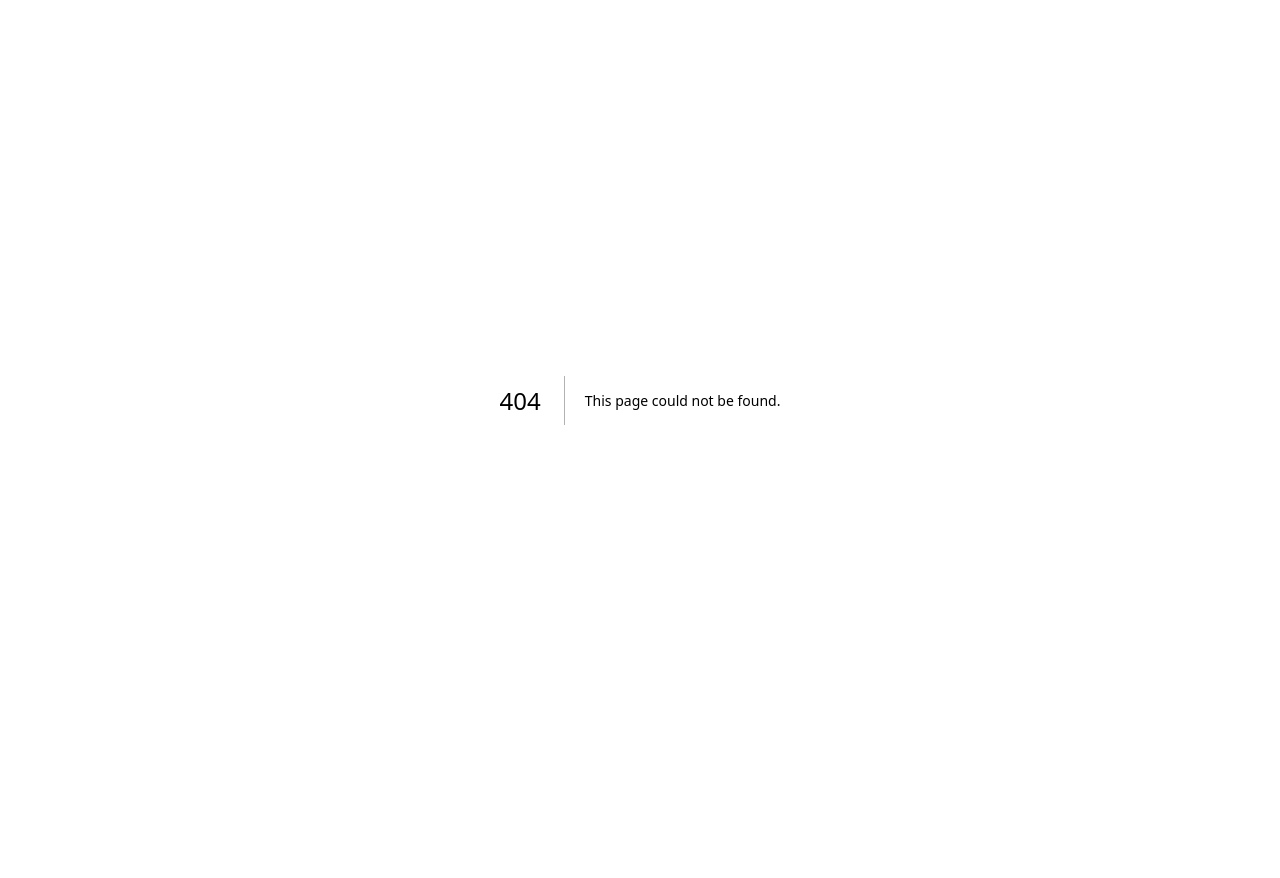
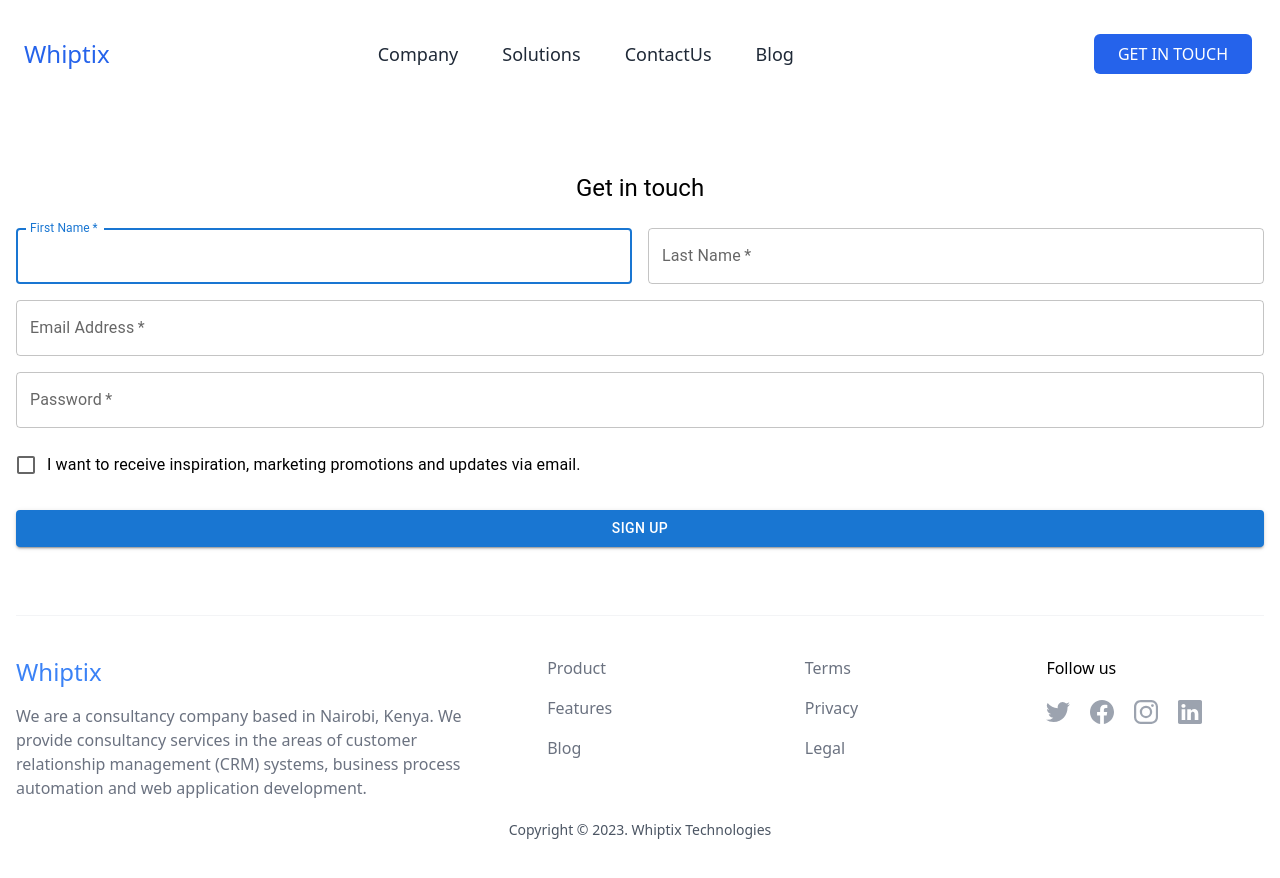
Before and after one commit to craiptan/blog, a Next.js app: page /ContactUs in a window 1280 px wide. Before the commit this address had no page. Shown: the top 878 px of the page. Before the commit the page ends 800 px from the top, so only its background shows below. Built offline with nearby package versions, Linux system fonts and the light colour scheme.

Commit message:
added contact us skeleton

```diff
--- a/package.json
+++ b/package.json
@@ -9,8 +9,13 @@
     "lint": "next lint"
   },
   "dependencies": {
+    "@emotion/react": "^11.11.1",
+    "@emotion/styled": "^11.11.0",
+    "@fontsource/roboto": "^5.0.8",
     "@headlessui/react": "^1.7.17",
     "@heroicons/react": "^2.0.18",
+    "@mui/icons-material": "^5.14.18",
+    "@mui/material": "^5.14.18",
     "autoprefixer": "10.4.14",
     "next": "13.3.1",
     "next-themes": "^0.2.1",
--- a/src/components/Navbar.js
+++ b/src/components/Navbar.js
@@ -7,7 +7,7 @@ const Navbar = () => {
   const navigation = [
     "Company",
     "Solutions",
-    "Contact Us",
+    "ContactUs",
     "Blog",
   ];
 
--- /dev/null
+++ b/src/pages/ContactUs.js
@@ -0,0 +1,112 @@
+import Head from "next/head";
+import Navbar from "@/components/Navbar";
+import SectionTitle from "@/components/SectionTitle";
+import CompanyHero from "@/components/companyHero"
+import Footer from "@/components/footer";
+import Grid from '@mui/material/Grid';
+import Box from '@mui/material/Box';
+import TextField from '@mui/material/TextField';
+import FormControlLabel from '@mui/material/FormControlLabel';
+import Checkbox from '@mui/material/Checkbox';
+import Typography from '@mui/material/Typography';
+import Button from '@mui/material/Button';
+
+export default function ContactUs(){
+  const handleSubmit = (event) => {
+    event.preventDefault();
+    const data = new FormData(event.currentTarget);
+    console.log({
+      email: data.get('email'),
+      password: data.get('password'),
+    });
+  };
+    return(
+    <>
+        <Head>
+          <title>Whiptix </title>
+          <meta
+            name="description"
+            content="Whiptix technologies"
+          />
+          <link rel="icon" href="/favicon.ico" />
+        </Head>
+        <div class="container mx-auto px-4">
+          <Navbar />
+          <Box
+          sx={{
+            marginTop: 8,
+            display: 'flex',
+            flexDirection: 'column',
+            alignItems: 'center',
+          }}
+        >
+          <Typography component="h1" variant="h5">
+            Get in touch
+          </Typography>
+          <Box component="form" noValidate onSubmit={handleSubmit} sx={{ mt: 3 }}>
+            <Grid container spacing={2}>
+              <Grid item xs={12} sm={6}>
+                <TextField
+                  autoComplete="given-name"
+                  name="firstName"
+                  required
+                  fullWidth
+                  id="firstName"
+                  label="First Name"
+                  autoFocus
+                />
+              </Grid>
+              <Grid item xs={12} sm={6}>
+                <TextField
+                  required
+                  fullWidth
+                  id="lastName"
+                  label="Last Name"
+                  name="lastName"
+                  autoComplete="family-name"
+                />
+              </Grid>
+              <Grid item xs={12}>
+                <TextField
+                  required
+                  fullWidth
+                  id="email"
+                  label="Email Address"
+                  name="email"
+                  autoComplete="email"
+                />
+              </Grid>
+              <Grid item xs={12}>
+                <TextField
+                  required
+                  fullWidth
+                  name="password"
+                  label="Password"
+                  type="password"
+                  id="password"
+                  autoComplete="new-password"
+                />
+              </Grid>
+              <Grid item xs={12}>
+                <FormControlLabel
+                  control={<Checkbox value="allowExtraEmails" color="primary" />}
+                  label="I want to receive inspiration, marketing promotions and updates via email."
+                />
+              </Grid>
+            </Grid>
+            <Button
+              type="submit"
+              fullWidth
+              variant="contained"
+              sx={{ mt: 3, mb: 2 }}
+            >
+              Sign Up
+            </Button>
+
+          </Box>
+        </Box>
+          <Footer />
+        </div>
+      </>
+    );
+}
```
Also changed, not shown: 1 other file (tests, documents, lock files or other folders).
